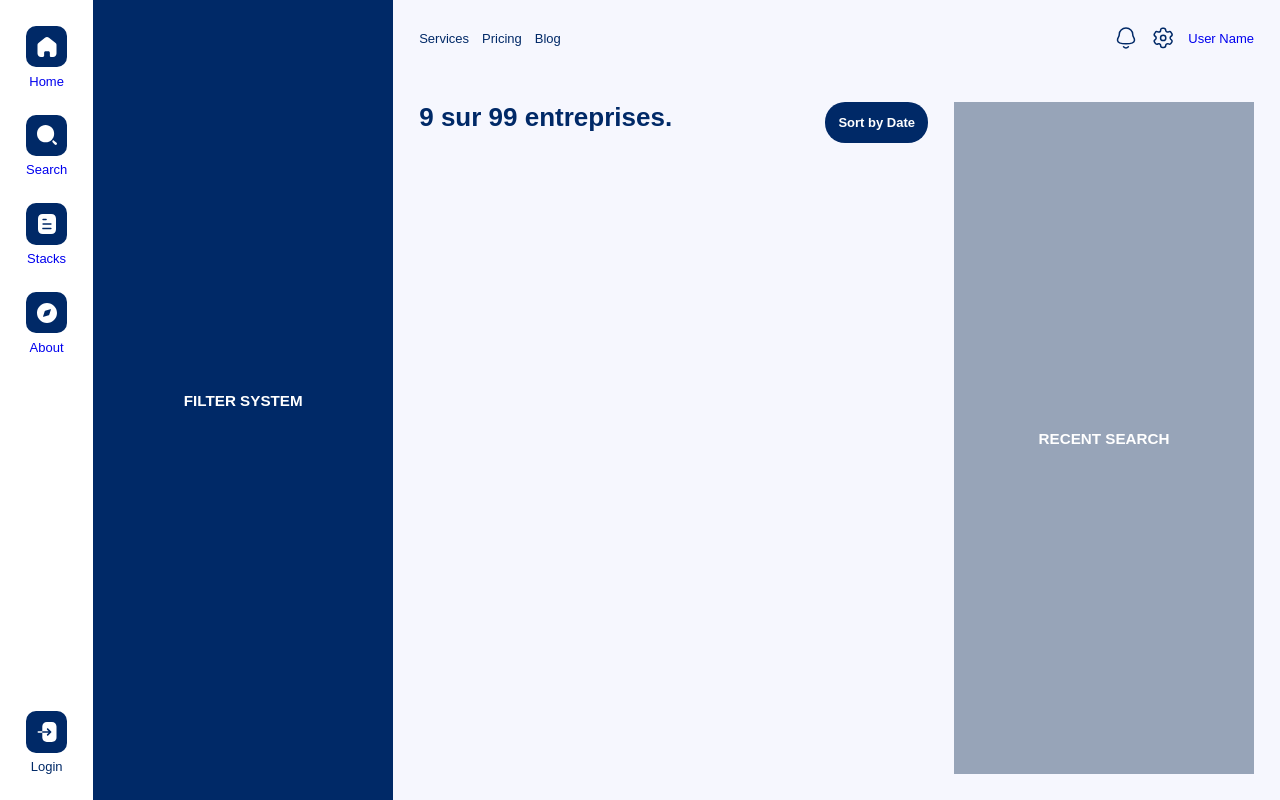
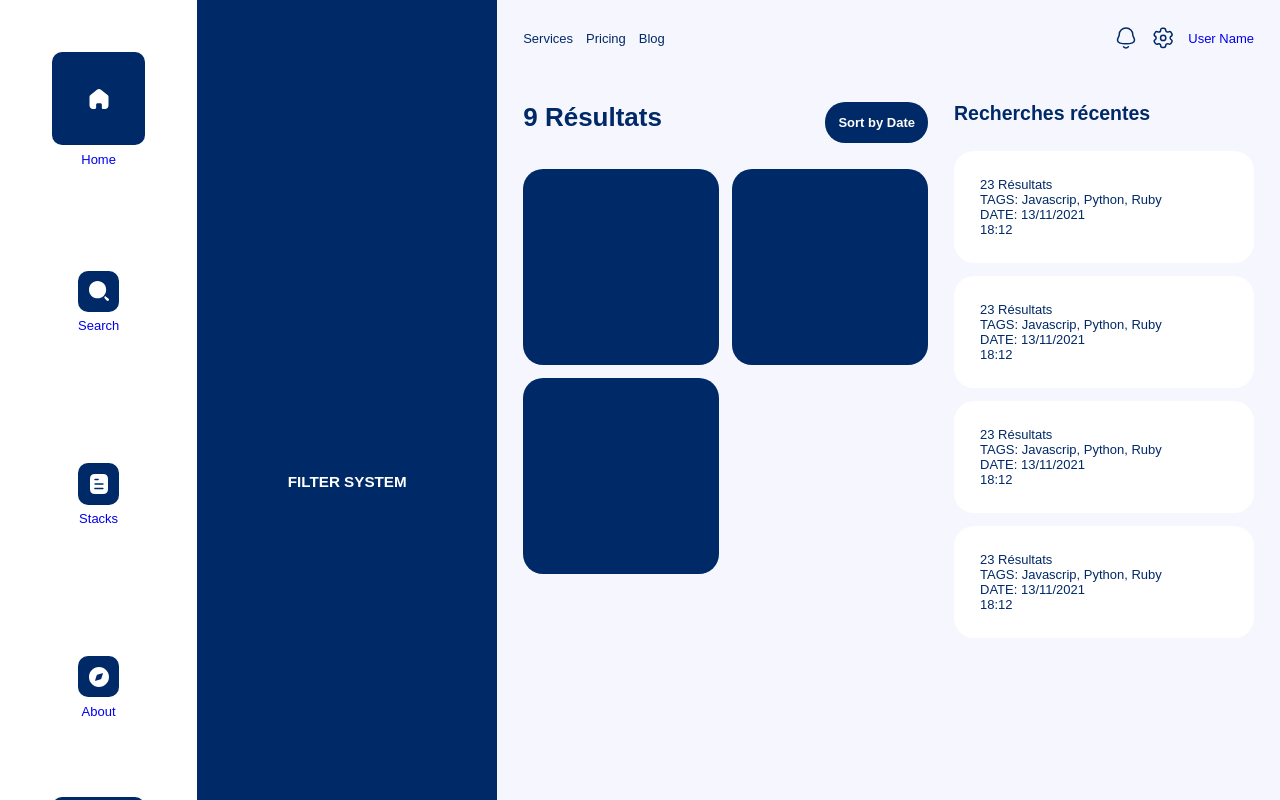
Before and after one commit to BFH92/front_stacker, a React (Create React App) app: page /search/compagny in a window 1280 px wide. Shown: the top 800 px of the page. Built offline with nearby package versions, Linux system fonts and the light colour scheme.

Commit message:
Update Recent Search

```diff
--- a/src/Components/HeaderResultsCompanies/index.jsx
+++ b/src/Components/HeaderResultsCompanies/index.jsx
@@ -3,12 +3,11 @@ import './headerResultsCompanies.scss';
 
 const HeaderResultsCompanies = () => {
   const [howManyResults, setHowManyResults] = useState(9);
-  const [howManyCompanies, setHowManyCompanies] = useState(99);
 
   return (
     <header className="container__header__results--companies">
       <div className="container--left">
-        <h1>{howManyResults} sur {howManyCompanies} entreprises.</h1>
+        <h1>{howManyResults} Résultats</h1>
       </div>
       <div className="container__filter--right">
         <p>Sort by Date</p>
--- /dev/null
+++ b/src/Components/PreviewCompany/index.jsx
@@ -0,0 +1,13 @@
+import React from 'react';
+import './previewCompany.scss';
+
+const PreviewCompany = () => {
+
+  return(
+    <div className="container__preview--company">
+
+    </div>
+  );
+};
+
+export default PreviewCompany;
--- /dev/null
+++ b/src/Components/PreviewCompany/previewCompany.scss
@@ -0,0 +1,8 @@
+@import '../../Styles/variables.scss';
+
+.container__preview--company {
+  background-color: $blue;
+  aspect-ratio: 1/1;
+  padding: $padding;
+  border-radius: $medium-radius;
+}
--- /dev/null
+++ b/src/Components/PreviewRecentSearch/index.jsx
@@ -0,0 +1,16 @@
+import React from 'react';
+import './previewRecentSearch.scss';
+
+const PreviewRecentSearch = () => {
+
+  return (
+    <li className="item">
+      <p>23 Résultats</p>
+      <p>TAGS: Javascrip, Python, Ruby</p>
+      <p>DATE: 13/11/2021</p>
+      <p>18:12</p>
+    </li>
+  );
+};
+
+export default PreviewRecentSearch;
--- /dev/null
+++ b/src/Components/PreviewRecentSearch/previewRecentSearch.scss
@@ -0,0 +1,7 @@
+@import '../../Styles/variables.scss';
+
+.item {
+  background-color: $white;
+  border-radius: $medium-radius;
+  padding: $padding * 2;
+}
--- a/src/Components/RecentSearch/index.jsx
+++ b/src/Components/RecentSearch/index.jsx
@@ -1,11 +1,20 @@
 import React from 'react';
 import './recentSearch.scss';
+import PreviewRecentSearch from '../PreviewRecentSearch';
 
 const RecentSearch = () => {
 
   return (
     <div className="container__recent--search">
-      <h3>RECENT SEARCH</h3>
+      <h2>Recherches récentes</h2>
+      <div className="container__all--items">
+        <ul className="all--items">
+          <PreviewRecentSearch />
+          <PreviewRecentSearch />
+          <PreviewRecentSearch />
+          <PreviewRecentSearch />
+        </ul>
+      </div>
     </div>
   );
 };
--- a/src/Components/RecentSearch/recentSearch.scss
+++ b/src/Components/RecentSearch/recentSearch.scss
@@ -2,7 +2,15 @@
 
 .container__recent--search {
   display: grid;
-  place-items: center;
-  background-color: $dark-grey;
-  color: $white;
+  grid-template-rows: auto 1fr;
+  grid-gap: $padding * 2;
+
+  .container__all--items {
+    overflow-y: scroll;
+  }
+
+  .all--items {
+    display: grid;
+    grid-gap: $padding;
+  }
 }
--- a/src/Components/ResultsCompanies/index.jsx
+++ b/src/Components/ResultsCompanies/index.jsx
@@ -1,13 +1,20 @@
 import React from 'react';
 import './resultsCompanies.scss';
 import HeaderResultsCompanies from '../HeaderResultsCompanies';
+import PreviewCompany from '../PreviewCompany';
 
 const ResultsCompanies = () => {
 
   return (
     <div className="results__main--grid">
       <HeaderResultsCompanies />
-
+      <div className="results--all">
+        <div className="all--items">
+          <PreviewCompany />
+          <PreviewCompany />
+          <PreviewCompany />
+        </div>
+      </div>
     </div>
   );
 };
--- a/src/Components/ResultsCompanies/resultsCompanies.scss
+++ b/src/Components/ResultsCompanies/resultsCompanies.scss
@@ -4,4 +4,10 @@
   display: grid;
   grid-template-rows: auto 1fr;
   grid-gap: $padding * 2;
+
+  .all--items {
+    display: grid;
+    grid-template-columns: repeat(2, 1fr);
+    grid-gap: $padding;
+  }
 }
--- a/src/Pages/SearchCompagny/searchCompagny.scss
+++ b/src/Pages/SearchCompagny/searchCompagny.scss
@@ -6,6 +6,7 @@
   grid-template-columns: 300px 1fr;
 
   .container--right {
+    position: relative;
     display: grid;
     grid-template-rows: auto 1fr;
     overflow-y: scroll;
@@ -13,9 +14,10 @@
 }
 
 .container__results--all {
+  position: relative;
+  height: 100%;
   display: grid;
   grid-template-columns: 1fr 300px;
   grid-gap: $padding * 2;
   padding: $padding * 2;
-  height: 100%;
 }
--- a/src/Styles/main.scss
+++ b/src/Styles/main.scss
@@ -9,4 +9,5 @@
 
 .container__main {
   background-color: $light-grey;
+  overflow-y: scroll;
 }
```
